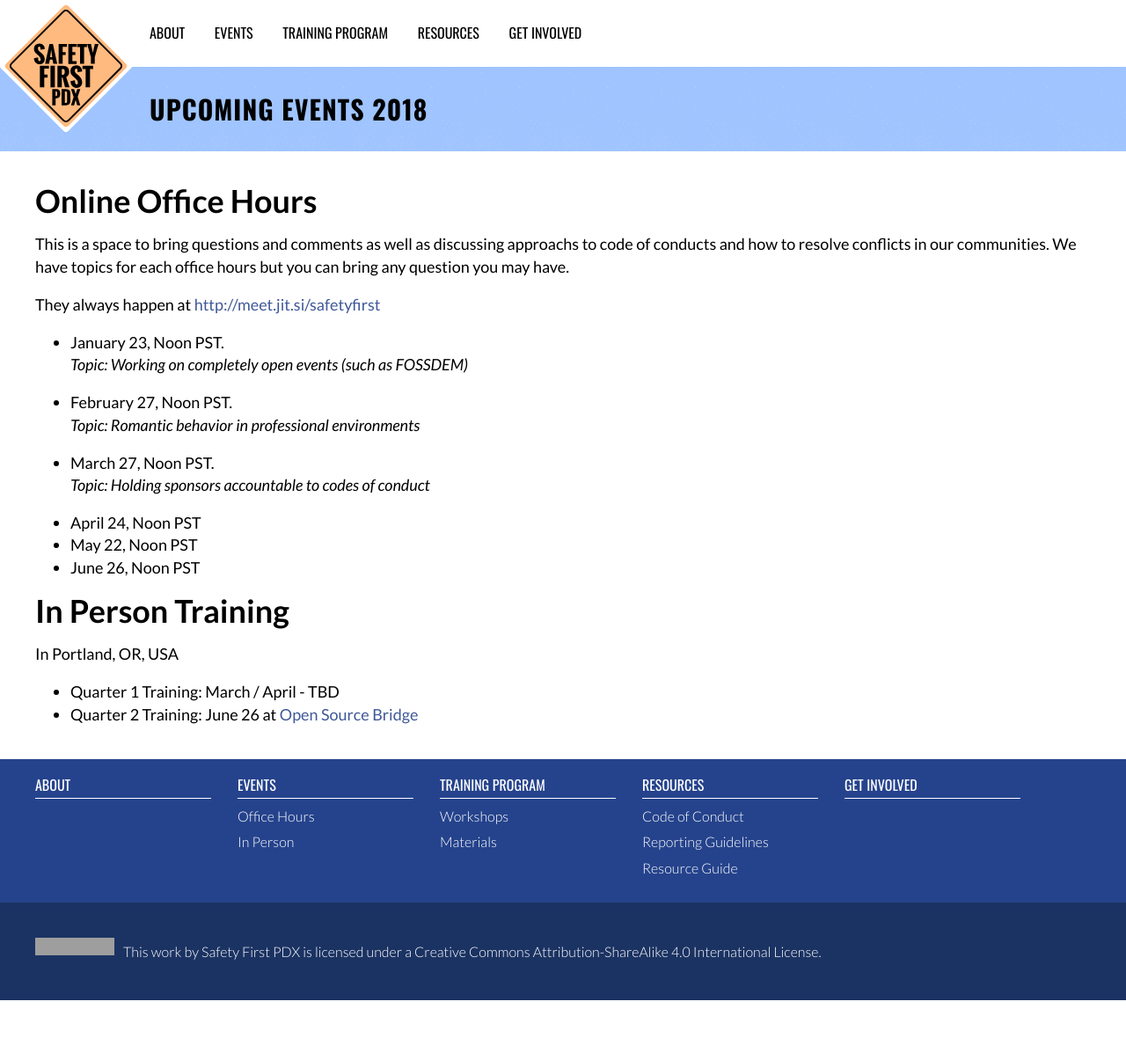
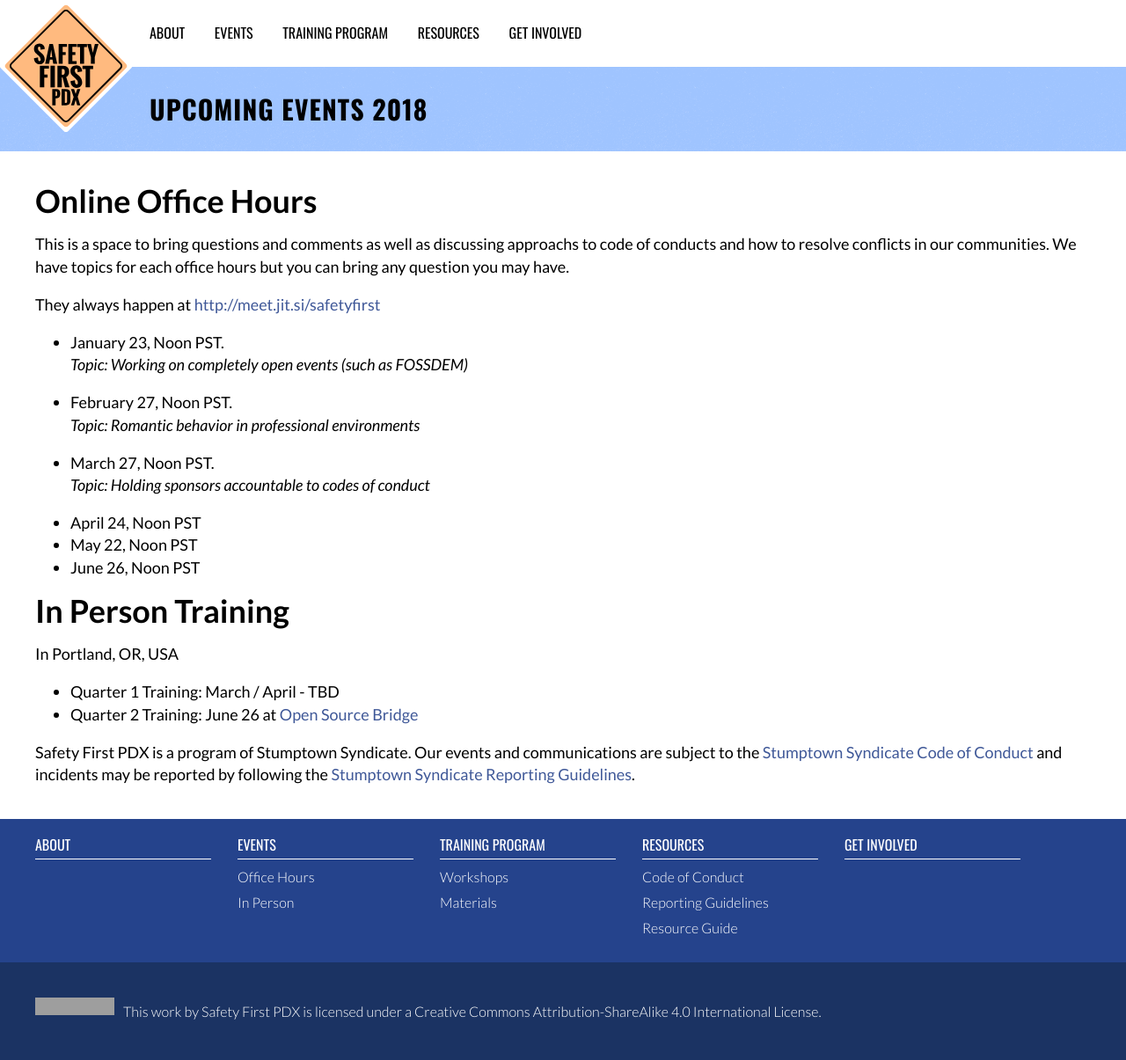
Before and after one commit to safetyfirstpdx/safetyfirstpdx.github.io, a Jekyll site: the page built from upcoming_events.md, in a window 1280 px wide. Shown: the whole page at 88% size. Built offline with Jekyll 4.4.1, drawn with Linux system fonts in a browser that asks for light colours; nearby versions of some CDN libraries; before the commit the page ends 1137 px from its top, so only the background shows below that; grey boxes are pictures that could not be loaded.

Commit message:
Update upcoming_events.md

```diff
--- a/upcoming_events.md
+++ b/upcoming_events.md
@@ -28,3 +28,5 @@
 
 * Quarter 1 Training: March / April - TBD
 * Quarter 2 Training: June 26 at [Open Source Bridge](http://opensourcebridge.org/)
+
+Safety First PDX is a program of Stumptown Syndicate. Our events and communications are subject to the [Stumptown Syndicate Code of Conduct](http://stumptownsyndicate.org/code-of-conduct/) and incidents may be reported by following the [Stumptown Syndicate Reporting Guidelines](http://stumptownsyndicate.org/code-of-conduct/reporting-guidelines/).
```
